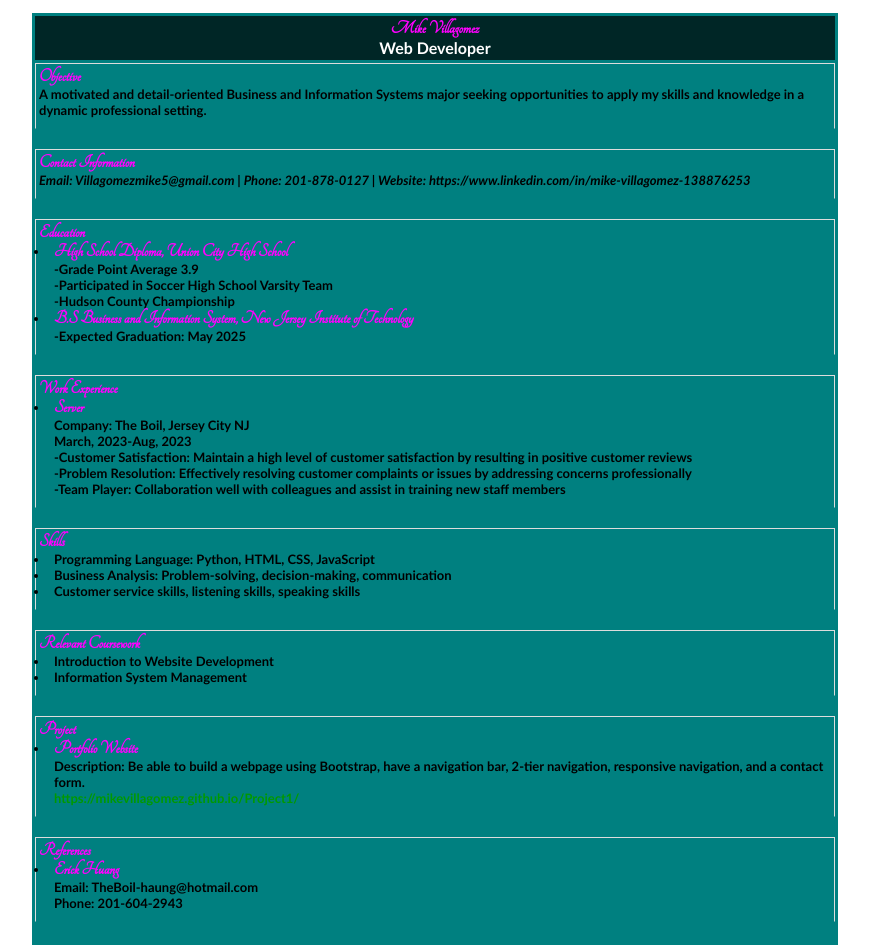
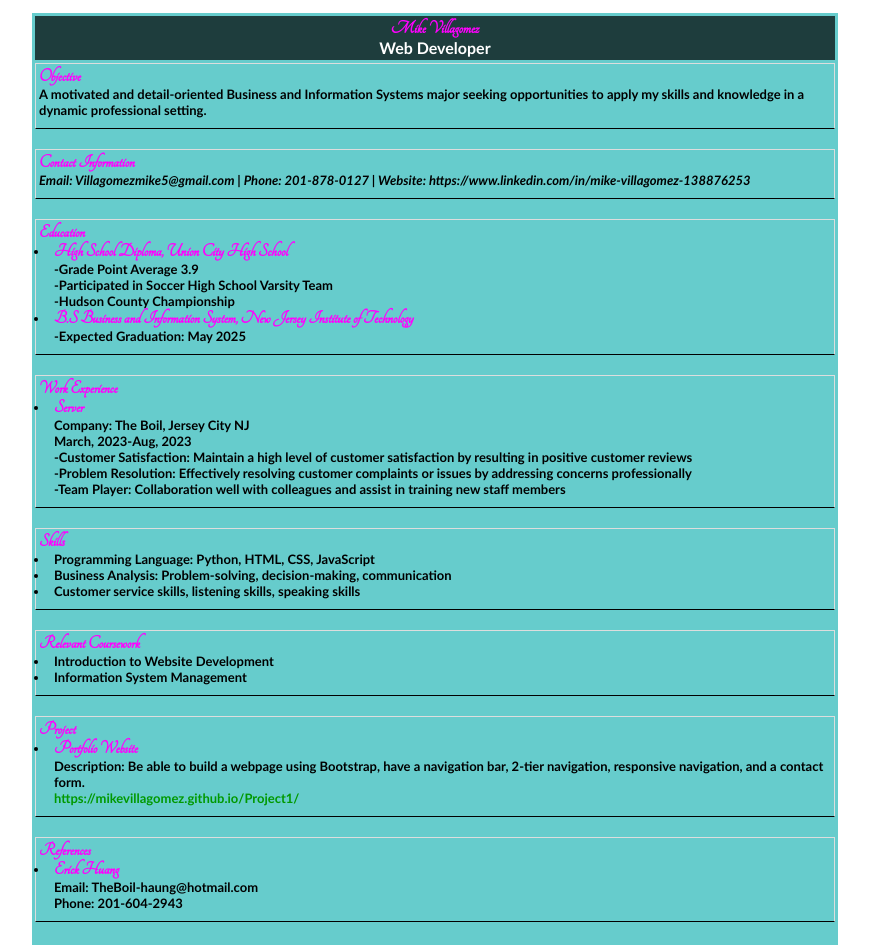
Before and after one commit to MikeVillagomez/IS2182, a plain HTML site: page index.html in a window 1280 px wide. Shown: the whole page, without its empty margins (205-1074 px from the left). Drawn offline with Linux system fonts and the light colour scheme.

Commit message:
Update styles.css

```diff
--- a/styles.css
+++ b/styles.css
@@ -25,7 +25,7 @@ body {
     max-width: 800px;
     margin: auto;
     padding: 3px; /* Further reduced padding */
-    background-color: #008080; /* Teal color for the container */
+    background-color: #66cccc; /* Teal color for the container */
     position: relative; /* Position the content relative to the body */
     z-index: 1; /* Ensure content is above the background image */
     margin-top: 1%;
@@ -46,13 +46,13 @@ section {
     margin: 3px 0; /* Further reduced margin */
     padding: 3px; /* Further reduced padding */
     border: 1px solid #ddd;
-    background-color: #008080; /* Teal color for sections */
+    background-color: #66cccc; /* Teal color for sections */
     position: relative; /* Position the sections relative to the body */
     z-index: 1; /* Ensure sections are above the background image */
 }
 /* CSS in styles.css */
 .section-divider {
-    border-bottom: 1px solid #008080; /* Teal color for the lines */
+    border-bottom: 1px solid #000000; /* Teal color for the lines */
     padding-bottom: 10px; /* Adjust the spacing between sections */
     margin-bottom: 20px; /* Adjust the spacing between sections */
 }
@@ -119,7 +119,7 @@ address {
 
 /* Add lines to separate sections */
 section {
-    border-bottom: 1px solid #008080; /* Teal color for the lines */
+    border-bottom: 1px solid #000000; /* Teal color for the lines */
     padding-bottom: 10px; /* Adjust the spacing between sections */
     margin-bottom: 20px; /* Adjust the spacing between sections */
 }
```
